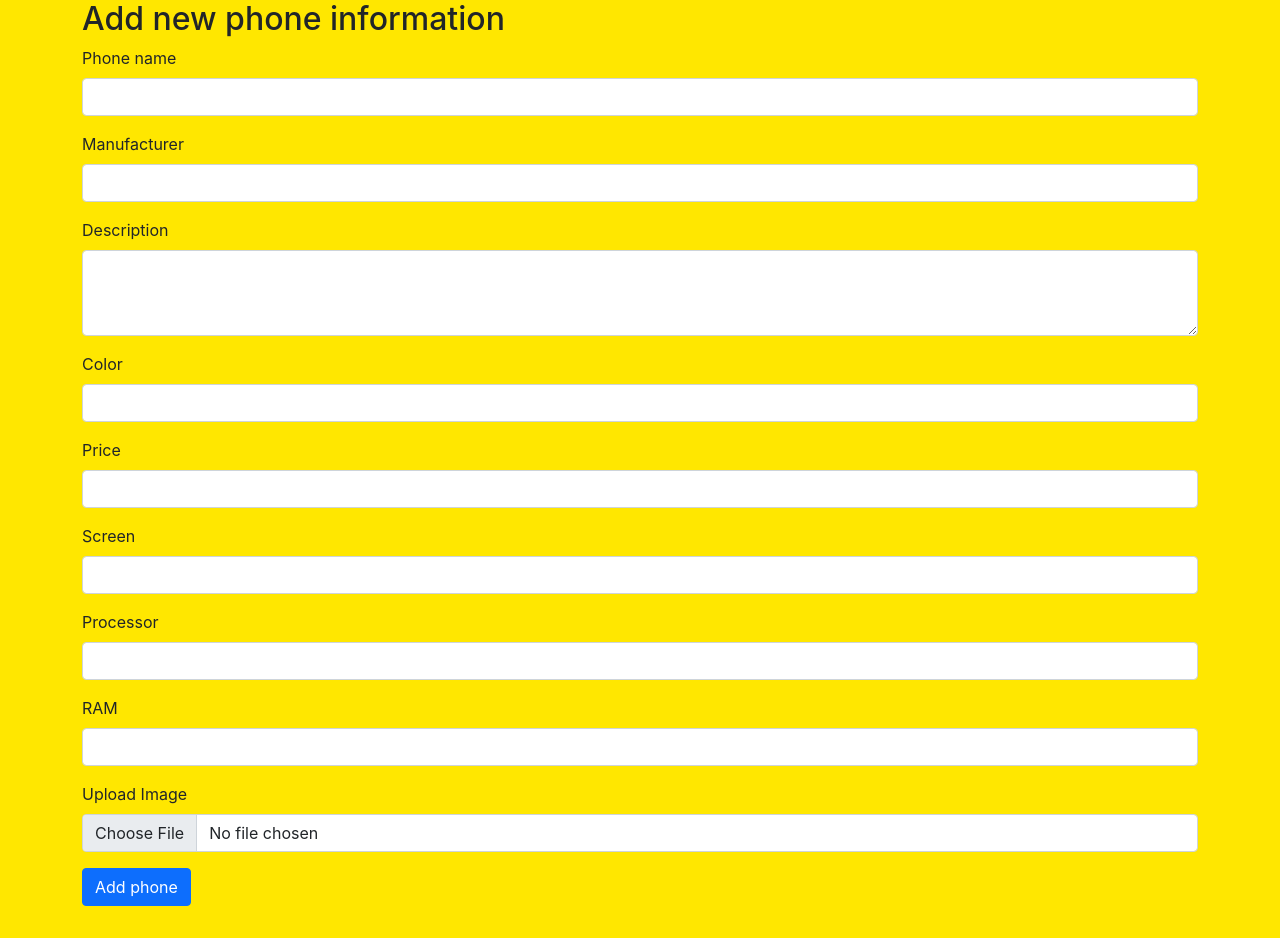
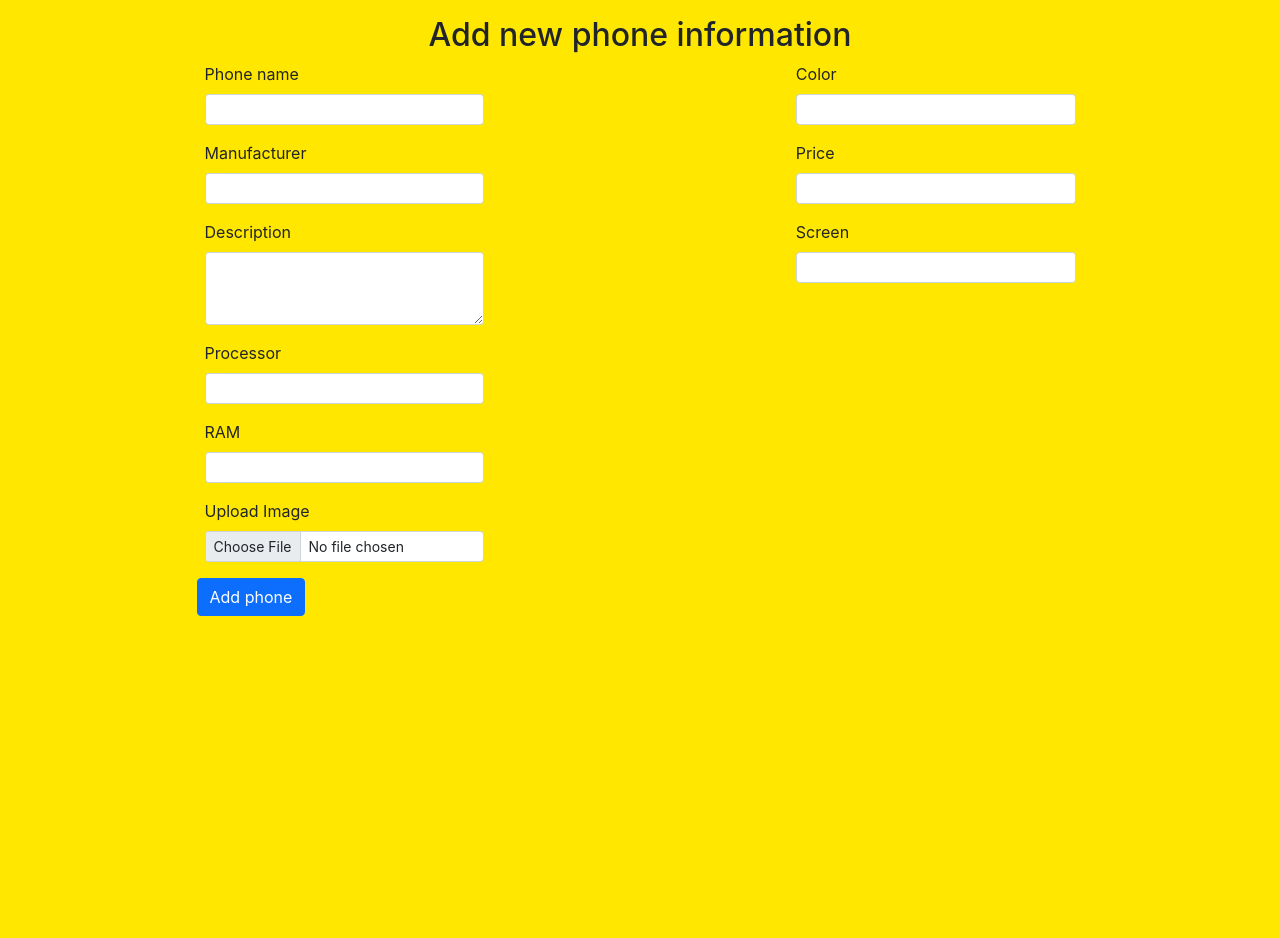
Before and after one commit to acalvom/phone-catalog-react, a React (Create React App) app: page /add in a window 1280 px wide. After the commit the page ends 800 px from the top, so only its background shows below. Built offline with nearby package versions, Linux system fonts and the light colour scheme.

Commit message:
Improve styles in the form #8

```diff
--- a/src/components/PhoneAdd.jsx
+++ b/src/components/PhoneAdd.jsx
@@ -1,5 +1,5 @@
 import React from 'react';
-import {Container} from "react-bootstrap";
+import {Col, Container, Row} from "react-bootstrap";
 import {useForm} from "react-hook-form";
 
 const PhoneAdd = () => {
@@ -7,71 +7,78 @@ const PhoneAdd = () => {
     const onSubmit = data => console.log(data);
 
     return (
-        <Container>
-            <h2>Add new phone information</h2>
+        <Container className="d-flex flex-wrap flex-column my-3 mx-auto align-content-center">
+            <h2 className="text-center">Add new phone information</h2>
             <form onSubmit={handleSubmit(onSubmit)}>
+                <Row className="justify-content-between">
+                    <Col sm={10} md={4} className="mx-2">
                         <div className="mb-3">
                             <label htmlFor="phoneName" className="form-label">Phone name</label>
-                    <input type="text" className="form-control" id="phoneName"
+                            <input type="text" className="form-control form-control-sm" id="phoneName"
                                    {...register("phoneName", {required: true})}/>
                             {errors.phoneName && "Phone name is required"}
                         </div>
-
                         <div className="mb-3">
                             <label htmlFor="phoneManufacturer" className="form-label">Manufacturer</label>
-                    <input type="text" className="form-control" id="phoneManufacturer"
+                            <input type="text" className="form-control form-control-sm" id="phoneManufacturer"
                                    {...register("phoneManufacturer", {required: true})}/>
                             {errors.manufacturer && "Phone manufacturer is required"}
                         </div>
-
                         <div className="mb-3">
                             <label htmlFor="phoneDescription" className="form-label">Description</label>
-                    <textarea className="form-control" id="phoneDescription" rows="3"
+                            <textarea className="form-control form-control-sm" id="phoneDescription" rows="3"
                                       {...register("phoneDescription", {required: true})}/>
                             {errors.phoneDescription && "Phone description is required"}
                         </div>
+
+                    </Col>
+                    <Col sm={10} md={4} className="mx-2">
                         <div className="mb-3">
                             <label htmlFor="phoneColor" className="form-label">Color</label>
-                    <input type="text" className="form-control" id="phoneColor"
+                            <input type="text" className="form-control form-control-sm" id="phoneColor"
                                    {...register("phoneColor", {required: true})}/>
                             {errors.phoneColor && "Phone color is required"}
                         </div>
                         <div className="mb-3">
                             <label htmlFor="phonePrice" className="form-label">Price</label>
-                    <input type="text" className="form-control" id="phonePrice"
+                            <input type="text" className="form-control form-control-sm" id="phonePrice"
                                    {...register("phonePrice", {required: true})}/>
                             {errors.phonePrice && "Phone price is required"}
                         </div>
-
                         <div className="mb-3">
                             <label htmlFor="phoneScreen" className="form-label">Screen </label>
-                    <input type="text" className="form-control" id="phoneScreen"
+                            <input type="text" className="form-control form-control-sm" id="phoneScreen"
                                    {...register("phoneScreen")}/>
                         </div>
 
+                    </Col>
+                    <Col sm={10} md={4} className="mx-2">
                         <div className="mb-3">
                             <label htmlFor="phoneProcessor" className="form-label">Processor</label>
-                    <input type="text" className="form-control" id="phoneProcessor"
+                            <input type="text" className="form-control form-control-sm" id="phoneProcessor"
                                    {...register("phoneProcessor")}/>
                         </div>
-
                         <div className="mb-3">
                             <label htmlFor="phoneRam" className="form-label">RAM</label>
-                    <input type="text" className="form-control" id="phoneRam"
+                            <input type="text" className="form-control form-control-sm" id="phoneRam"
                                    {...register("phoneRam", {required: true})}/>
                             {errors.phoneRam && "Phone RAM is required"}
                         </div>
-
                         <div className="mb-3">
                             <label htmlFor="phoneImage" className="form-label">Upload Image</label>
-                    <input type="file" className="form-control" id="phoneImage"
+                            <input type="file" className="form-control form-control-sm" id="phoneImage"
                                    {...register("phoneImage", {required: true})}/>
                             {errors.phoneImage && "Phone image is required"}
                         </div>
-
+                    </Col>
+                </Row>
+                <Row>
                     <div className="mb-3">
                         <button type="submit" className="btn btn-primary mb-3">Add phone</button>
                     </div>
+                </Row>
+
+
             </form>
 
         </Container>
```
Lines whose indentation alone changed are shown as unchanged.
